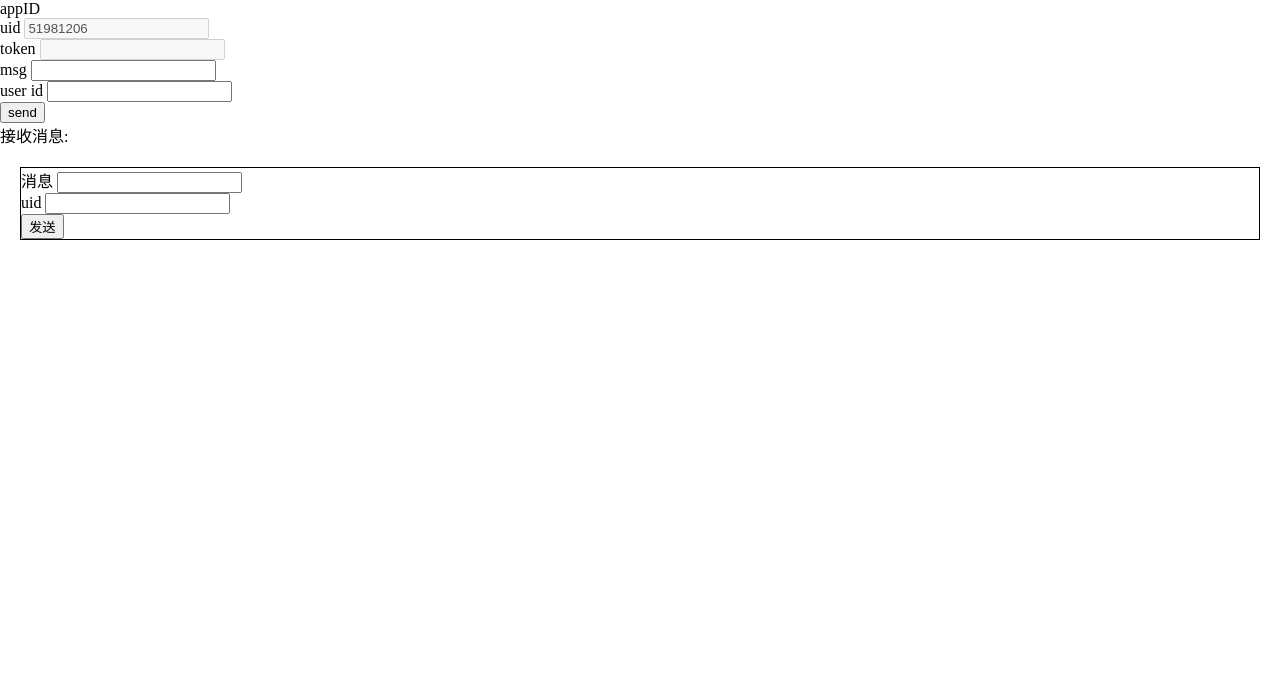
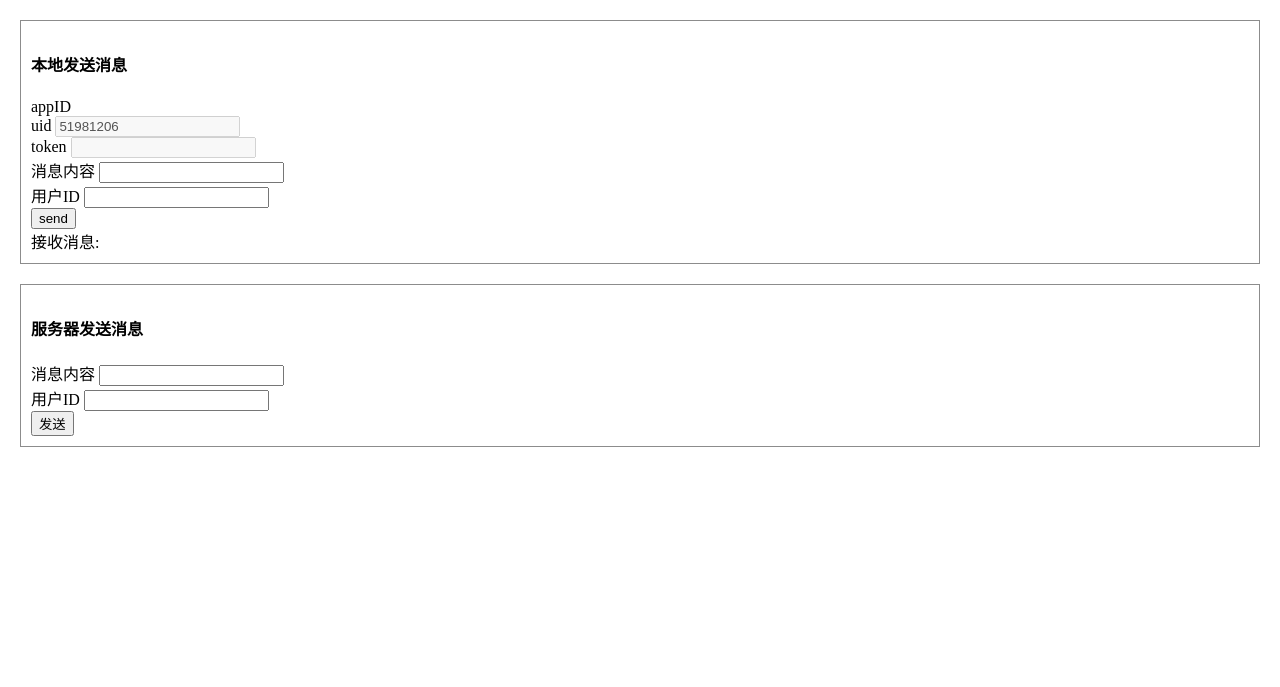
Before and after one commit to coblan/voiceplateform, a Django app: page /rtm/ in a window 1280 px wide. Shown: the top 687 px of the page. Before the commit the page ends 240 px from the top, so only its background shows below. Run offline with Django 3.2, Linux system fonts and the light colour scheme; data that the repository does not hold is empty; some libraries are stand-ins or nearby versions.

Commit message:
改进界面

```diff
--- a/src/part3/templates/part3/rtm_panel.html
+++ b/src/part3/templates/part3/rtm_panel.html
@@ -117,6 +117,8 @@
 
 </script>
 <div id="there">
+    <div class="mypanel">
+        <h4>本地发送消息</h4>
         <div>
             <span>appID</span>
             <span v-text="appid"></span>
@@ -133,11 +135,11 @@
         </div>
         <div>
             <div>
-            <span>msg</span>
+                <span>消息内容</span>
                 <input type="text" v-model="msg">
             </div>
             <div>
-            <span>user id</span>
+                <span>用户ID</span>
                 <input type="text" v-model="remote_uid">
             </div>
 
@@ -148,14 +150,17 @@
             <span>接收消息:</span>
             <span v-text="recieved"></span>
         </div>
+    </div>
 
-    <div style="margin: 20px;border: 1px solid black;">
+
+    <div class="mypanel" >
+        <h4>服务器发送消息</h4>
         <div>
-            <span>消息</span>
+            <span>消息内容</span>
             <input type="text" v-model="celery_msg">
         </div>
         <div>
-            <span>uid</span>
+            <span>用户ID</span>
             <input type="text" v-model="celery_uid">
         </div>
         <button @click="celery_send_msg()">发送</button>
@@ -166,5 +171,13 @@
 
 
 <div id="local_stream" class="video-placeholder"></div>
+
+<style>
+    .mypanel{
+        margin: 20px;
+        border: 1px solid #8c8c8c;
+        padding: 10px;
+    }
+</style>
 </body>
 </html>
```
Lines whose indentation alone changed are shown as unchanged.
